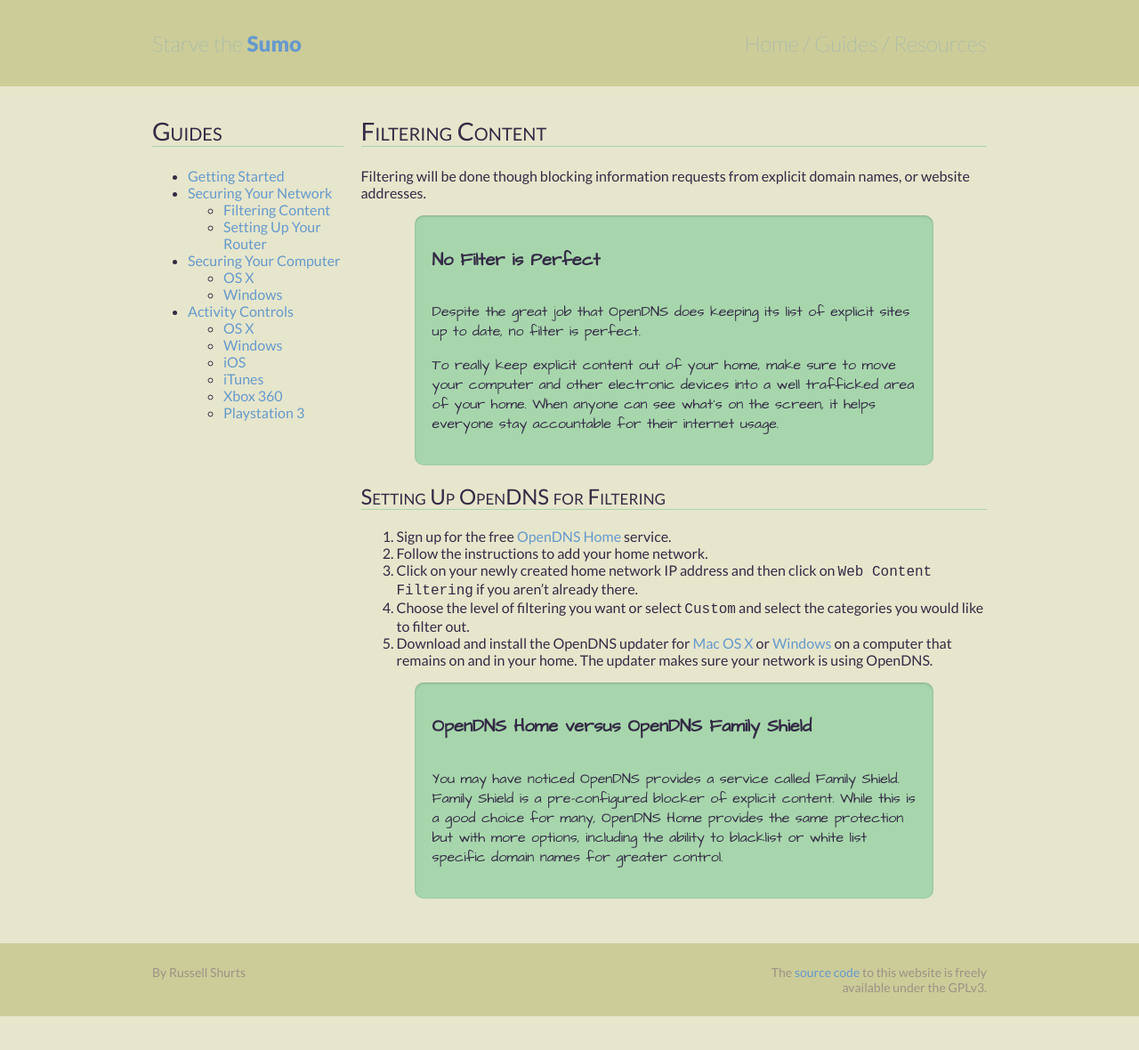
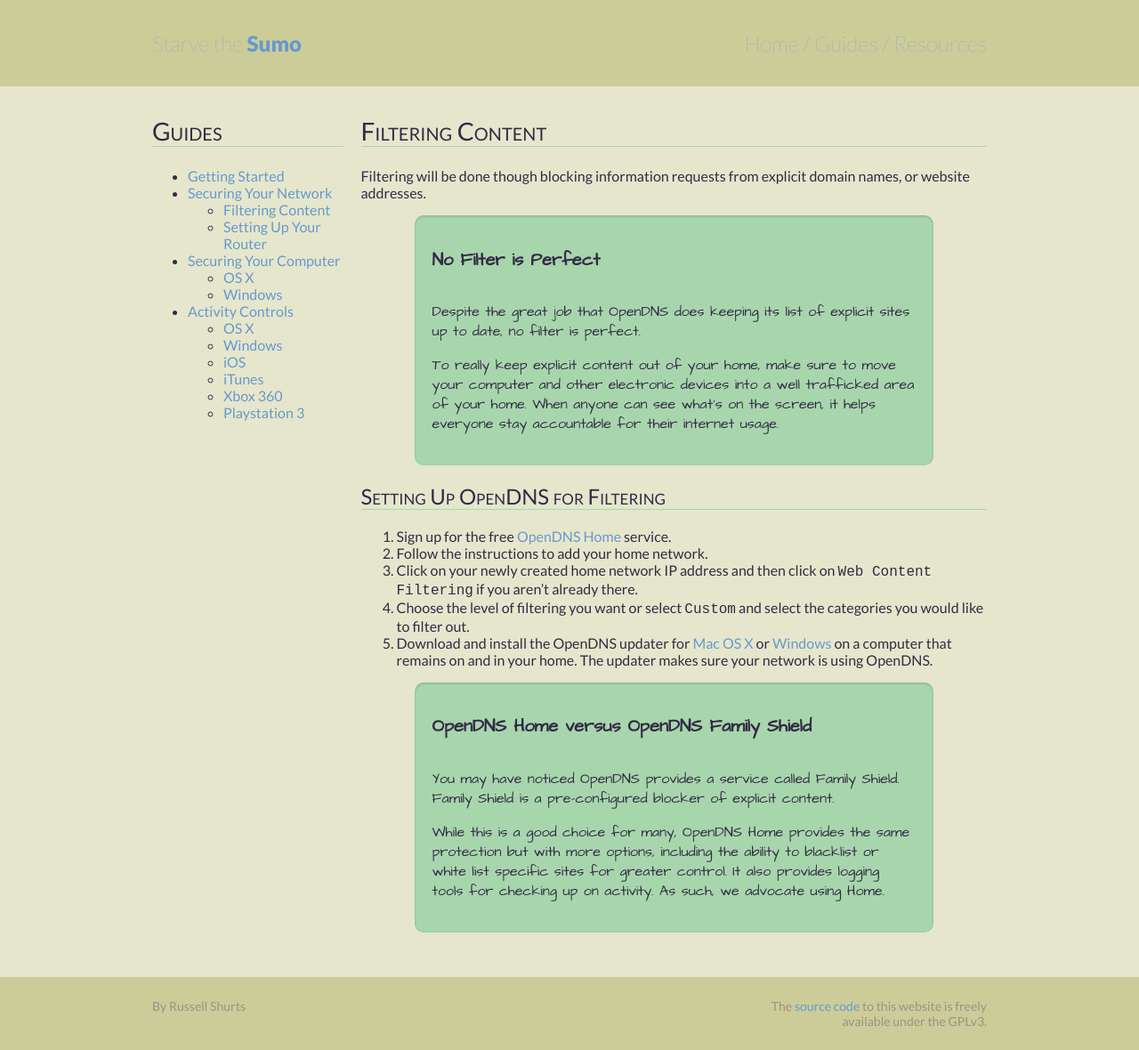
Before and after one commit to rshurts/starvethesumo, a Jekyll site: the page built from guides/securingnetwork/filteringcontent.md, in a window 1280 px wide. Shown: the whole page at 89% size. Built offline with Jekyll 4.4.1, drawn with Linux system fonts in a browser that asks for light colours; before the commit the page ends 1142 px from its top, so only the background shows below that.

Commit message:
Break tip into two paragraphs

```diff
--- a/guides/securingnetwork/filteringcontent.md
+++ b/guides/securingnetwork/filteringcontent.md
@@ -21,5 +21,6 @@
 
 <div class="tip">
   <h5>OpenDNS Home versus OpenDNS Family Shield</h5>
-  <p>You may have noticed OpenDNS provides a service called Family Shield. Family Shield is a pre-configured blocker of explicit content. While this is a good choice for many, OpenDNS Home provides the same protection but with more options, including the ability to blacklist or white list specific domain names for greater control.</p>
+  <p>You may have noticed OpenDNS provides a service called Family Shield. Family Shield is a pre-configured blocker of explicit content.</p>
+  <p>While this is a good choice for many, OpenDNS Home provides the same protection but with more options, including the ability to blacklist or white list specific sites for greater control. It also provides logging tools for checking up on activity. As such, we advocate using Home.</p>
 </div>
```
